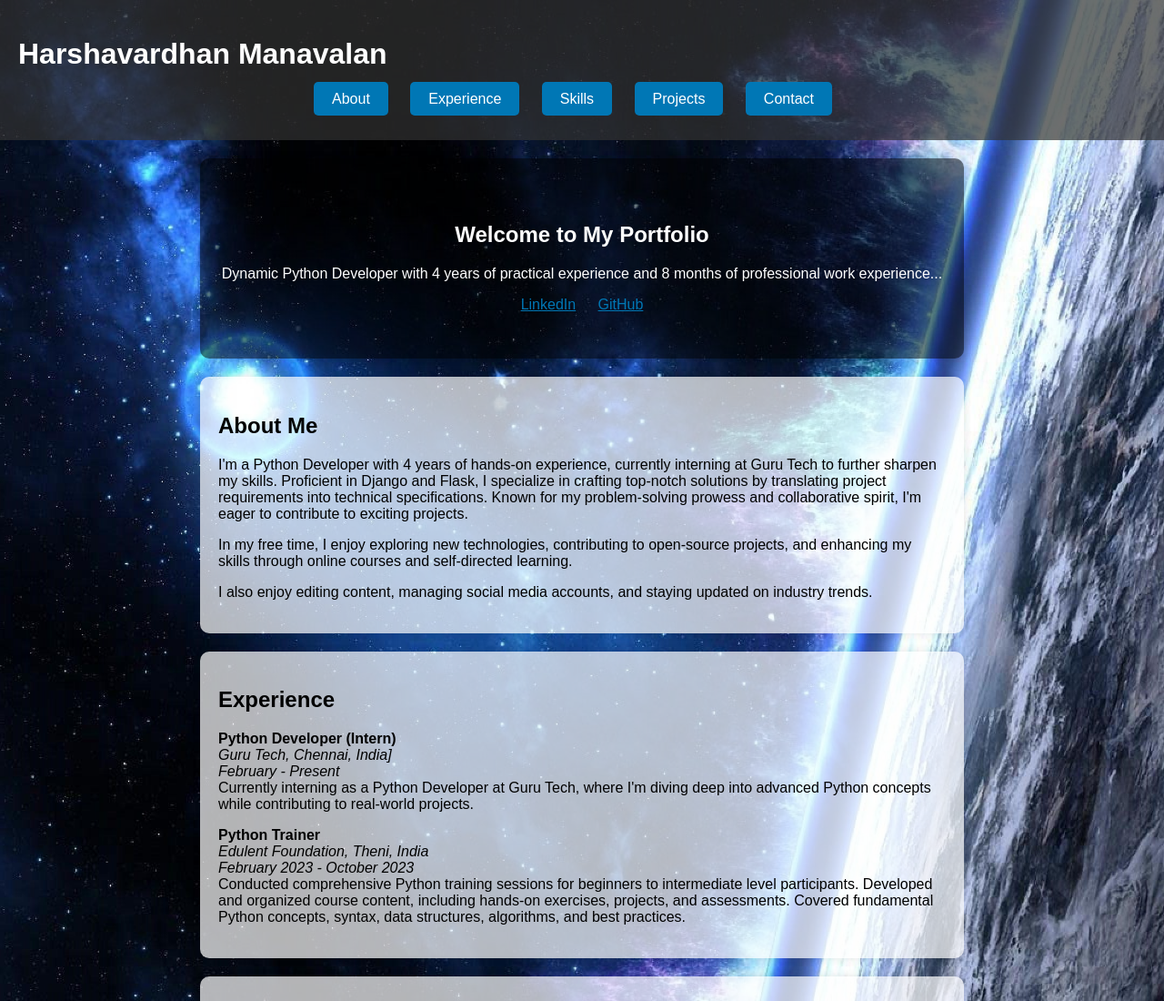
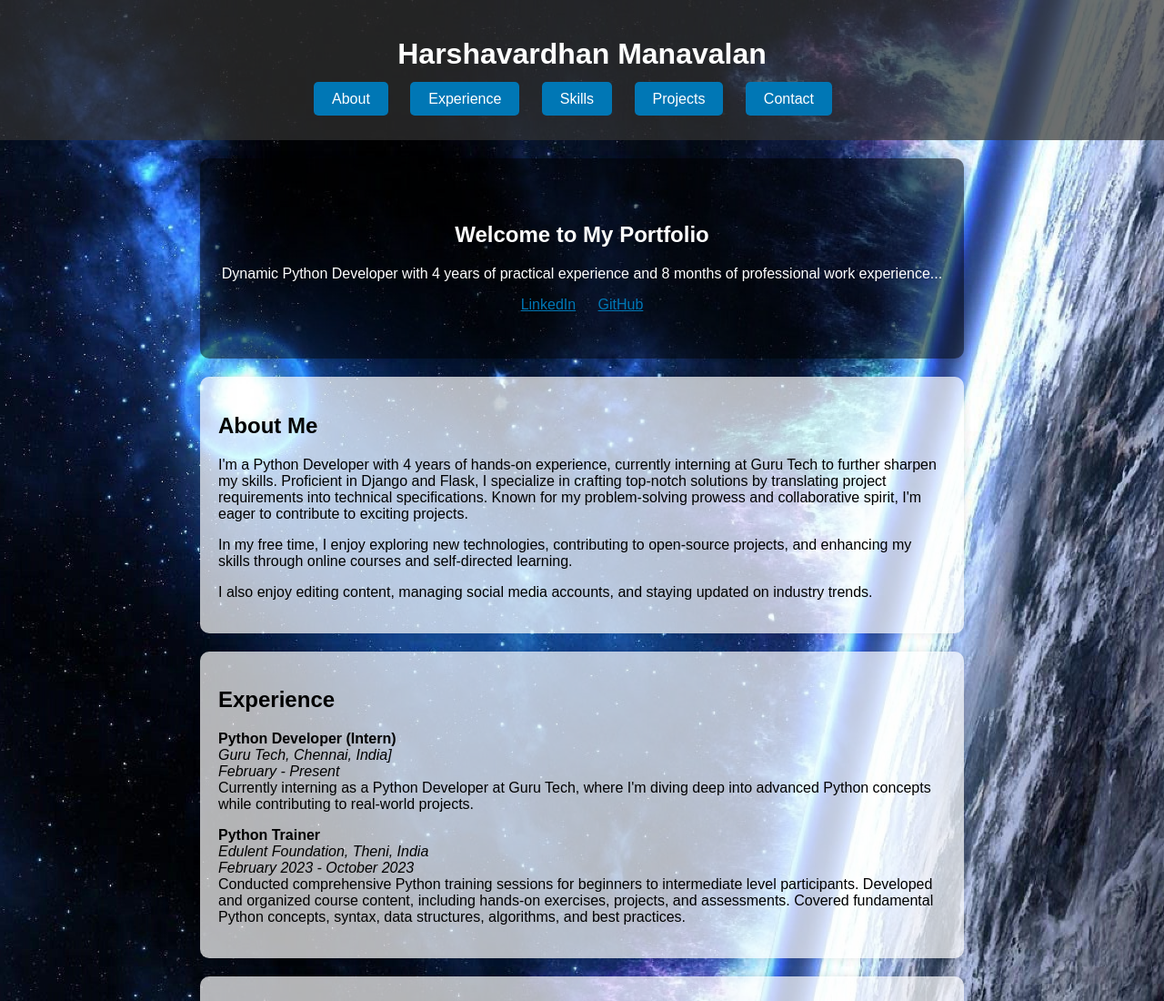
Before and after one commit to Harshavardhan-Manavalan/Harshavardhan-Portfolio, a plain HTML site: page index.html in a window 1280 px wide. Shown: the top 1100 px of the page at 91% size. Drawn offline with Linux system fonts and the light colour scheme; files whose address does not match are found by name.

Commit message:
Update styles.css
updating code

```diff
--- a/styles.css
+++ b/styles.css
@@ -4,7 +4,7 @@ body {
     margin: 0;
     padding: 0;
     background-color: #f4f4f4;
-    background-image: url("307749.jpg"); /* Replace 'path/to/your-background-image.jpg' with the correct file path */
+    background-image: url("C:\Users\harsh\OneDrive\Desktop\portfolio website\307749.jpg"); /* Replace 'path/to/your-background-image.jpg' with the correct file path */
     background-size: cover;
     background-position: cover;
     background-repeat: no-repeat;
@@ -14,6 +14,7 @@ header {
     background-color: rgba(51, 51, 51, 0.7); /* Dark background with 70% opacity */
     color: #fff;
     padding: 20px;
+    text-align: center; /* Align header content to the center */
 }
 
 nav ul {
```
